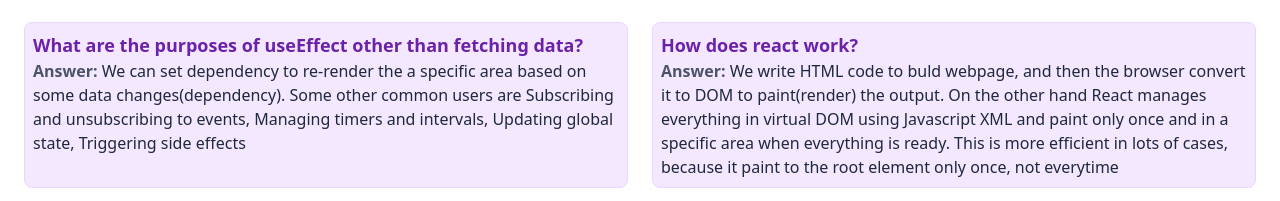
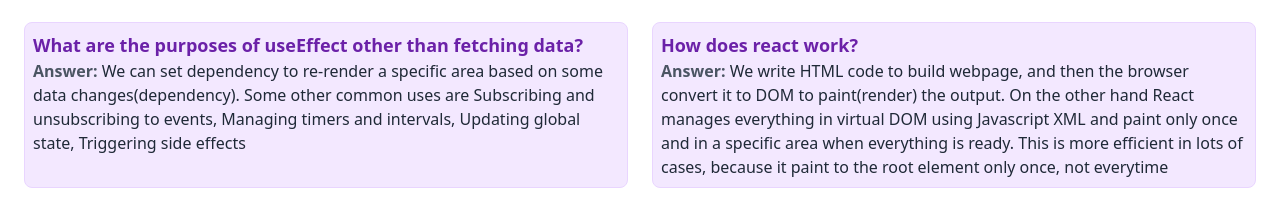
Before and after one commit to shojol021/knowledge-cafe-a8, a React (Vite) app: page / in a window 1280 px wide. Shown: the part 2828-3029 px from the top of the page. Built offline with nearby package versions, Linux system fonts and the light colour scheme.

Commit message:
fixed spelling

```diff
--- a/src/components/Questions/Questions.jsx
+++ b/src/components/Questions/Questions.jsx
@@ -15,11 +15,11 @@ const Questions = () => {
             </div>
             <div className='border border-purple-200 rounded-lg bg-purple-100 p-2'>
                 <h3 id='id3' className='text-lg font-bold text-purple-800'>What are the purposes of useEffect other than fetching data?</h3>
-                <h5><span className='font-bold text-gray-600'>Answer: </span>We can set dependency to re-render the a specific area based on some data changes(dependency). Some other common users are Subscribing and unsubscribing to events, Managing timers and intervals, Updating global state, Triggering side effects</h5>
+                <h5><span className='font-bold text-gray-600'>Answer: </span>We can set dependency to re-render a specific area based on some data changes(dependency). Some other common uses are Subscribing and unsubscribing to events, Managing timers and intervals, Updating global state, Triggering side effects</h5>
             </div>
             <div className='border border-purple-200 rounded-lg bg-purple-100 p-2'>
                 <h3 id='id4' className='text-lg font-bold text-purple-800'>How does react work?</h3>
-                <h5><span className='font-bold text-gray-600'>Answer: </span>We write HTML code to buld webpage, and then the browser convert it to DOM to paint(render) the output. On the other hand React manages everything in virtual DOM using Javascript XML and paint only once and in a specific area when everything is ready. This is more efficient in lots of cases, because it paint to the root element only once, not everytime</h5>
+                <h5><span className='font-bold text-gray-600'>Answer: </span>We write HTML code to build webpage, and then the browser convert it to DOM to paint(render) the output. On the other hand React manages everything in virtual DOM using Javascript XML and paint only once and in a specific area when everything is ready. This is more efficient in lots of cases, because it paint to the root element only once, not everytime</h5>
             </div>
         </div>
     );
```
